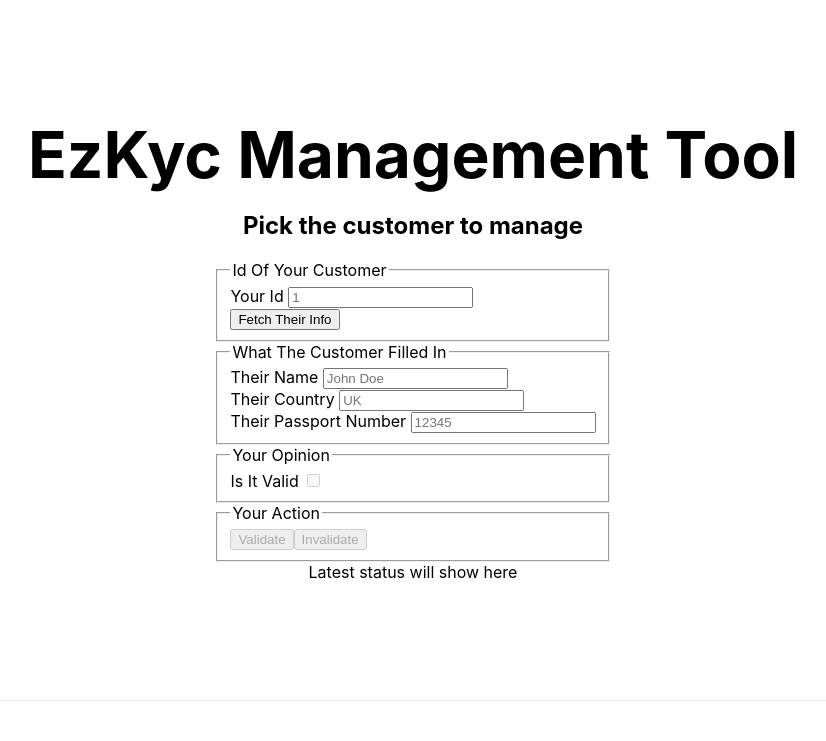
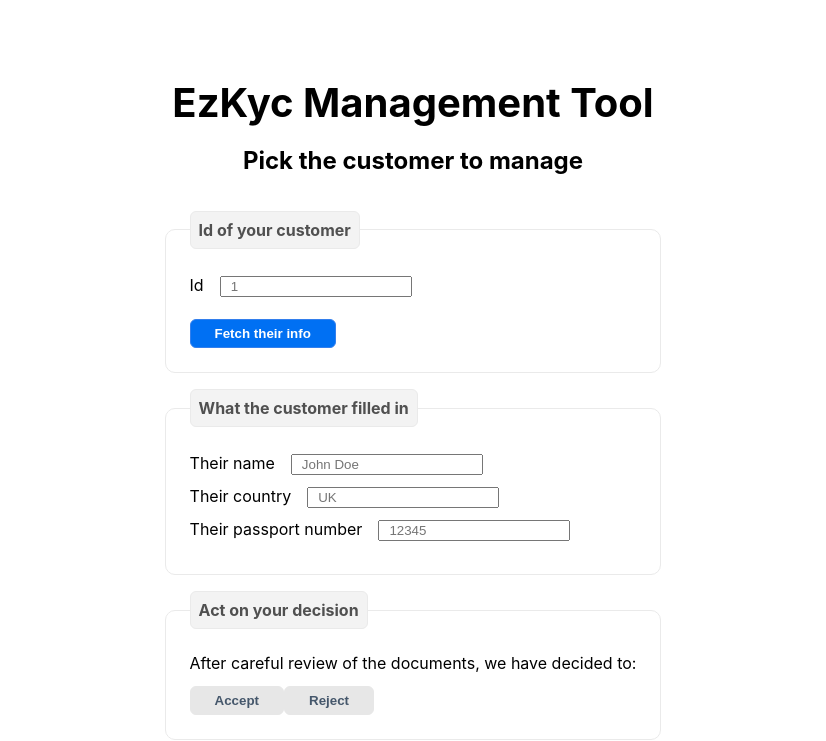
Before and after one commit to PolymeshAssociation/technical-content-examples, a Next.js app: page /manager in a window 1280 px wide. Shown: the top 741 px of the page, without its empty margins (227-1053 px from the left). Built offline with nearby package versions, Linux system fonts and the light colour scheme.

Commit message:
Style and UX changes.

```diff
--- a/pages/api/kycCustomer/[id].ts
+++ b/pages/api/kycCustomer/[id].ts
@@ -1,7 +1,7 @@
 import { NextApiRequest, NextApiResponse } from "next"
 import getConfig from 'next/config'
 import { CustomerInfo, ICustomerInfo } from "../../../src/customerInfo"
-import { UnknownCustomerError } from "../../../src/customerDb";
+import { UnknownCustomerError } from "../../../src/customerDb"
 import { CustomerDbFs } from "../../../src/customerDbFs"
 
 const { serverRuntimeConfig: { kycDbPath } } = getConfig() || {
@@ -24,8 +24,8 @@ async function setCustomerInfo(req: NextApiRequest): Promise<void> {
 }
 
 async function updateCustomerInfo(req: NextApiRequest): Promise<void> {
-    const id = <string>req.query.id;
-    const customerDb = new CustomerDbFs(kycDbPath);
+    const id = <string>req.query.id
+    const customerDb = new CustomerDbFs(kycDbPath)
     const customerInfo = await customerDb.getCustomerInfoById(id)
     customerInfo.patch(typeof req.body === "string"
         ? JSON.parse(req.body)
--- a/pages/manager.tsx
+++ b/pages/manager.tsx
@@ -78,7 +78,7 @@ export default function Home() {
   return (
     <div className={styles.container}>
       <Head>
-        <title>EzKyc Manager Page</title>
+        <title>EzKyc Management Tool</title>
         <link rel="icon" href="/favicon.ico" />
       </Head>
 
@@ -91,56 +91,58 @@ export default function Home() {
 
         <form lang="en">
 
-          <fieldset>
-            <legend>Id Of Your Customer</legend>
+          <fieldset className={styles.card}>
+            <legend>Id of your customer</legend>
 
             <div>
-              <label htmlFor="customer-id">Your Id </label>
+              <label htmlFor="customer-id">Id</label>
               <input name="id" id="customer-id" type="number" placeholder="1" value={myInfo["id"]} onChange={onCustomerIdChanged}></input>
             </div>
 
             <div className="submit">
-              <button className="submit customerId" onClick={submitGetCustomerInfo}>Fetch Their Info</button>
+              <button className="submit customerId" onClick={submitGetCustomerInfo}>Fetch their info</button>
             </div>
 
           </fieldset>
 
-          <fieldset>
-            <legend>What The Customer Filled In</legend>
+          <fieldset className={styles.card}>
+            <legend>What the customer filled in</legend>
 
             <div>
-              <label htmlFor="customer-name">Their Name </label>
+              <label htmlFor="customer-name">Their name</label>
               <input name="name" id="customer-name" type="text" placeholder="John Doe" value={myInfo["info"]["name"]} readOnly={true}></input>
             </div>
 
             <div>
-              <label htmlFor="customer-country">Their Country </label>
+              <label htmlFor="customer-country">Their country</label>
               <input name="country" id="customer-country" type="text" placeholder="UK" value={myInfo["info"]["country"]} readOnly={true}></input>
             </div>
 
             <div>
-              <label htmlFor="customer-passport">Their Passport Number </label>
+              <label htmlFor="customer-passport">Their passport number</label>
               <input name="passport" id="customer-passport" type="text" placeholder="12345" value={myInfo["info"]["passport"]} readOnly={true}></input>
             </div>
 
           </fieldset>
 
-          <fieldset>
-            <legend>Your Opinion</legend>
+          <fieldset className={styles.card}>
+            <legend>Act on your decision</legend>
 
-            <div>
-              <label htmlFor="customer-valid">Is It Valid </label>
-              <input name="valid" type="checkbox" checked={myInfo["info"]["valid"]} disabled={true} ></input>
+            <div>After careful review of the documents, we have decided to:</div>
+
+            <div className="submit">
+              <button className="submit" disabled={myInfo["id"] === "" || myInfo["info"]["valid"]} onClick={submitValid} data-valid="true">Accept</button>
+              <button className="submit" disabled={!(myInfo["info"]["valid"])} onClick={submitValid} data-valid="false">Reject</button>
             </div>
 
           </fieldset>
 
-          <fieldset>
-            <legend>Your Action</legend>
+          <fieldset className={styles.card}>
+            <legend>Your stored decision</legend>
 
-            <div className="submit">
-              <button className="submit" disabled={myInfo["id"] === "" || myInfo["info"]["valid"]} onClick={submitValid} data-valid="true">Validate</button>
-              <button className="submit" disabled={!(myInfo["info"]["valid"])} onClick={submitValid} data-valid="false">Invalidate</button>
+            <div>
+              <label htmlFor="customer-valid">Verified by you</label>
+              <input name="valid" type="checkbox" checked={myInfo["info"]["valid"]} disabled={true} ></input>
             </div>
 
           </fieldset>
@@ -155,12 +157,12 @@ export default function Home() {
 
       <footer className={styles.footer}>
         <a
-          href="https://vercel.com?utm_source=create-next-app&utm_medium=default-template&utm_campaign=create-next-app"
+          href="http://polymath.network"
           target="_blank"
           rel="noopener noreferrer"
         >
           Powered by{' '}
-          <img src="/vercel.svg" alt="Vercel Logo" className={styles.logo} />
+          <img src="/polymath.svg" alt="Vercel Logo" className={styles.logo} />
         </a>
       </footer>
     </div>
--- a/src/customerDbFs.ts
+++ b/src/customerDbFs.ts
@@ -12,7 +12,7 @@ const getDb = async function(dbPath: string): Promise<JSON> {
     return JSON.parse((await fsPromises.readFile(dbPath)).toString())
 }
 const saveDb = async function(dbPath: string,db: JSON): Promise<void> {
-    return fsPromises.writeFile(dbPath, JSON.stringify(db))
+    return fsPromises.writeFile(dbPath, JSON.stringify(db, null, 4))
 }
 
 export class CustomerDbFs implements ICustomerDb {
--- a/styles/Home.module.css
+++ b/styles/Home.module.css
@@ -49,7 +49,7 @@
 .title {
   margin: 0;
   line-height: 1.15;
-  font-size: 4rem;
+  font-size: 2.5rem;
 }
 
 .title,
@@ -110,8 +110,29 @@
   line-height: 1.5;
 }
 
+.card legend {
+  padding: 0.5rem;
+  background-color: #f3f3f3;
+  border: 1px solid #eaeaea;
+  font-weight: bold;
+  color: #505050;
+  border-radius: 6px;
+}
+
+.card label {
+  margin: 0;
+  line-height: 1.5;
+  margin-right: 1em;
+}
+
+.hasTitle {
+  border-bottom-width: 1px;
+  border-bottom-style: dotted;
+  cursor: help;
+}
+
 .logo {
-  height: 1em;
+  height: 2em;
 }
 
 @media (max-width: 600px) {
--- a/styles/globals.css
+++ b/styles/globals.css
@@ -14,3 +14,40 @@ a {
 * {
   box-sizing: border-box;
 }
+
+button.submit {
+  background-color: #0070f3;
+  border-radius: 6px;
+  border: 1px solid #337fed;
+  display: inline-block;
+  cursor: pointer;
+  color: #ffffff;
+  font-weight: bold;
+  margin-top: 1em;
+  padding: 6px 24px;
+}
+
+button.submit:hover {
+  background-color:#1e62d0;
+}
+
+button.submit:active {
+  position:relative;
+  top:1px;
+}
+
+button.submit:disabled {
+  background-color: #e7e7e7;
+  border-color: #e7e7e7;
+  color: #45576b;
+  cursor: not-allowed;
+}
+
+button.submit:disabled:active {
+  top: 0px;
+}
+
+input {
+  padding-left: 9px;
+  margin-bottom: 9px;
+}
```
Also changed, not shown: pages/index.tsx (+22 -22 lines), public/polymath.svg (added), public/vercel.svg (deleted).
